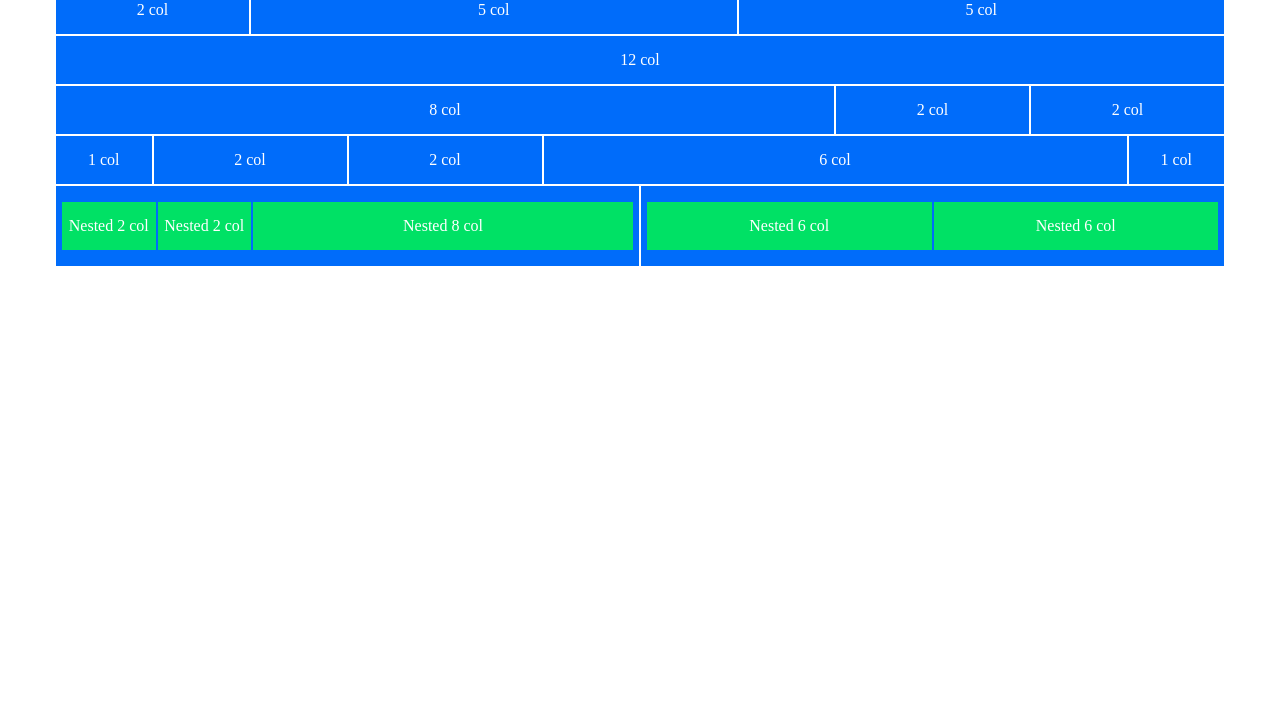
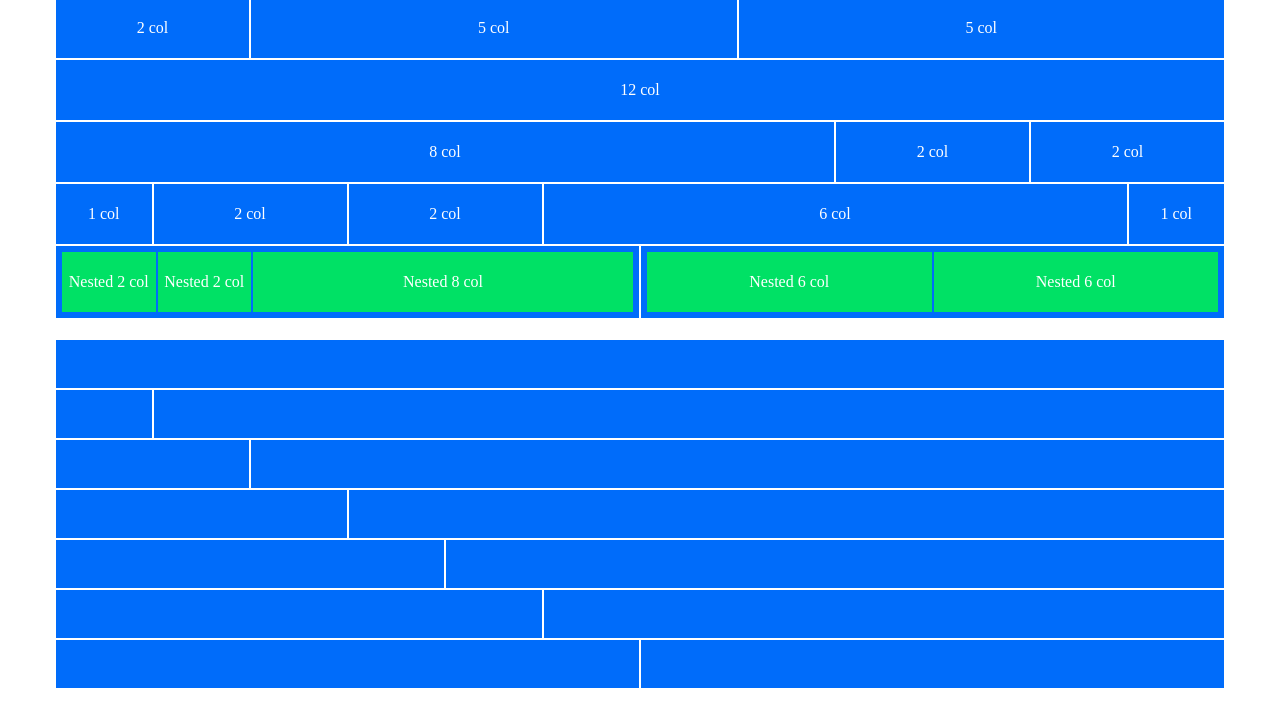
Before and after one commit to Barbarubia/html-css-12bool, a plain HTML site: page index.html in a window 1280 px wide. Shown: the part 102-811 px from the top of the page. Drawn offline with Linux system fonts and the light colour scheme.

Commit message:
creazione secondo blocco

```diff
--- a/css/style.css
+++ b/css/style.css
@@ -1,11 +1,14 @@
 .container {
     background-color: khaki;
-    margin-bottom: 30px;
+    margin-bottom: 20px;
 }
 
 [class*="col-"] {
-    padding: 15px 5px;
+    padding: 5px;
+    min-height: 50px;
     text-align: center;
+    line-height: 50px;
+    vertical-align: middle;
     background-color: #006cfa;
     color: white;
     border: 1px solid white;
--- a/index.html
+++ b/index.html
@@ -16,9 +16,7 @@
 <body>
 
     <div class="container">
-
         <h1>Esercizio per Casa</h1>
-
         <div class="row">
             <div class="col-xs-1 col-sm-1 col-md-1 col-lg-1">1 col</div>
             <div class="col-xs-1 col-sm-1 col-md-1 col-lg-1">1 col</div>
@@ -73,6 +71,38 @@
                 </div>
             </div>
         </div>
+    </div>
+
+    <div class="container">
+
+        <div class="row">
+            <div class="col-xs-12 col-sm-12 col-md-12 col-lg-12"></div>
+        </div>
+        <div class="row">
+            <div class="col-xs-1 col-sm-1 col-md-1 col-lg-1"></div>
+            <div class="col-xs-11 col-sm-11 col-md-11 col-lg-11"></div>
+        </div>
+        <div class="row">
+            <div class="col-xs-2 col-sm-2 col-md-2 col-lg-2"></div>
+            <div class="col-xs-10 col-sm-10 col-md-10 col-lg-10"></div>
+        </div>
+        <div class="row">
+            <div class="col-xs-3 col-sm-3 col-md-3 col-lg-3"></div>
+            <div class="col-xs-9 col-sm-9 col-md-9 col-lg-9"></div>
+        </div>
+        <div class="row">
+            <div class="col-xs-4 col-sm-4 col-md-4 col-lg-4"></div>
+            <div class="col-xs-8 col-sm-8 col-md-8 col-lg-8"></div>
+        </div>
+        <div class="row">
+            <div class="col-xs-5 col-sm-5 col-md-5 col-lg-5"></div>
+            <div class="col-xs-7 col-sm-7 col-md-7 col-lg-7"></div>
+        </div>
+        <div class="row">
+            <div class="col-xs-6 col-sm-6 col-md-6 col-lg-6"></div>
+            <div class="col-xs-6 col-sm-6 col-md-6 col-lg-6"></div>
+        </div>
+
 
     </div>
 
```
